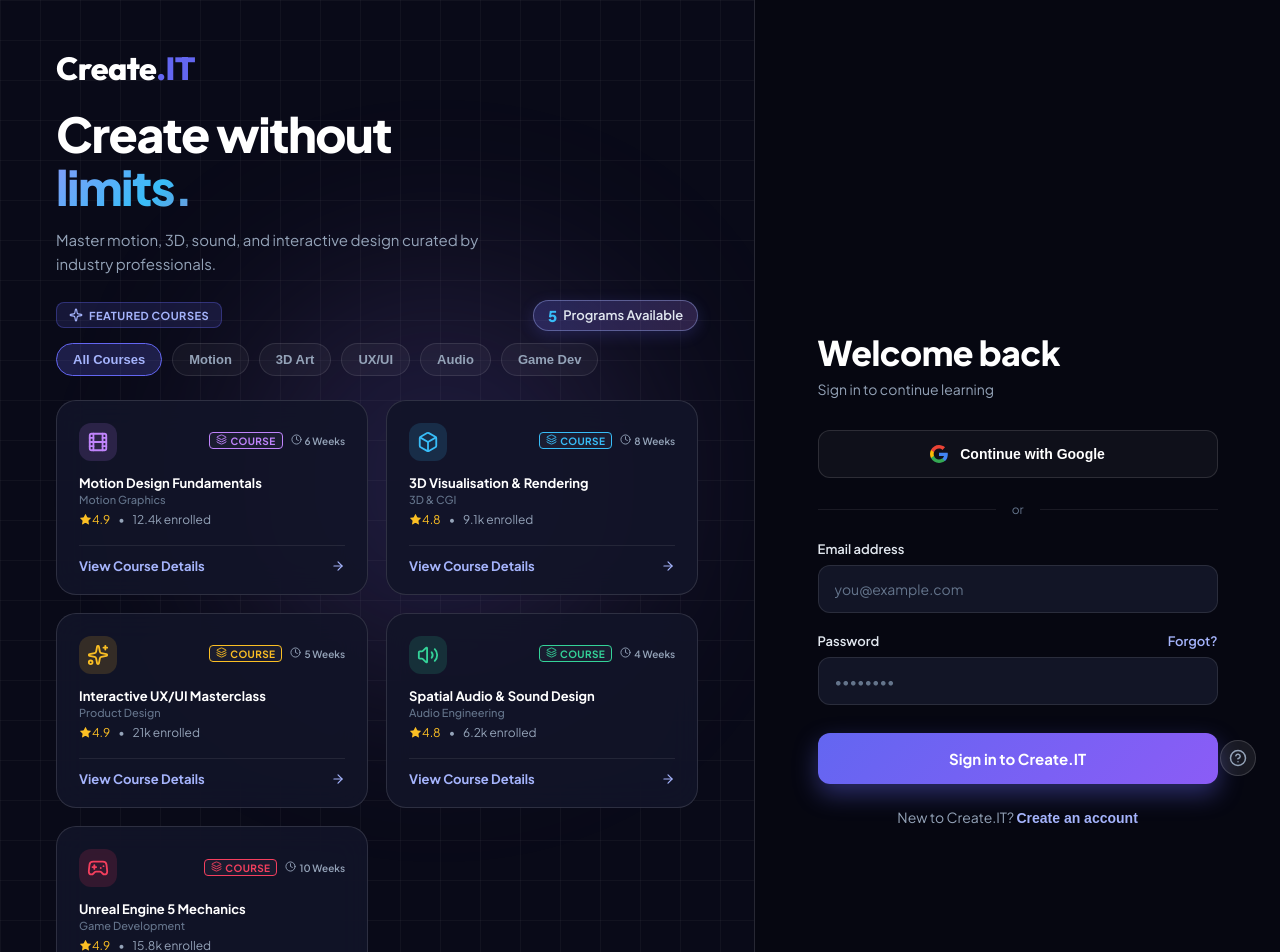
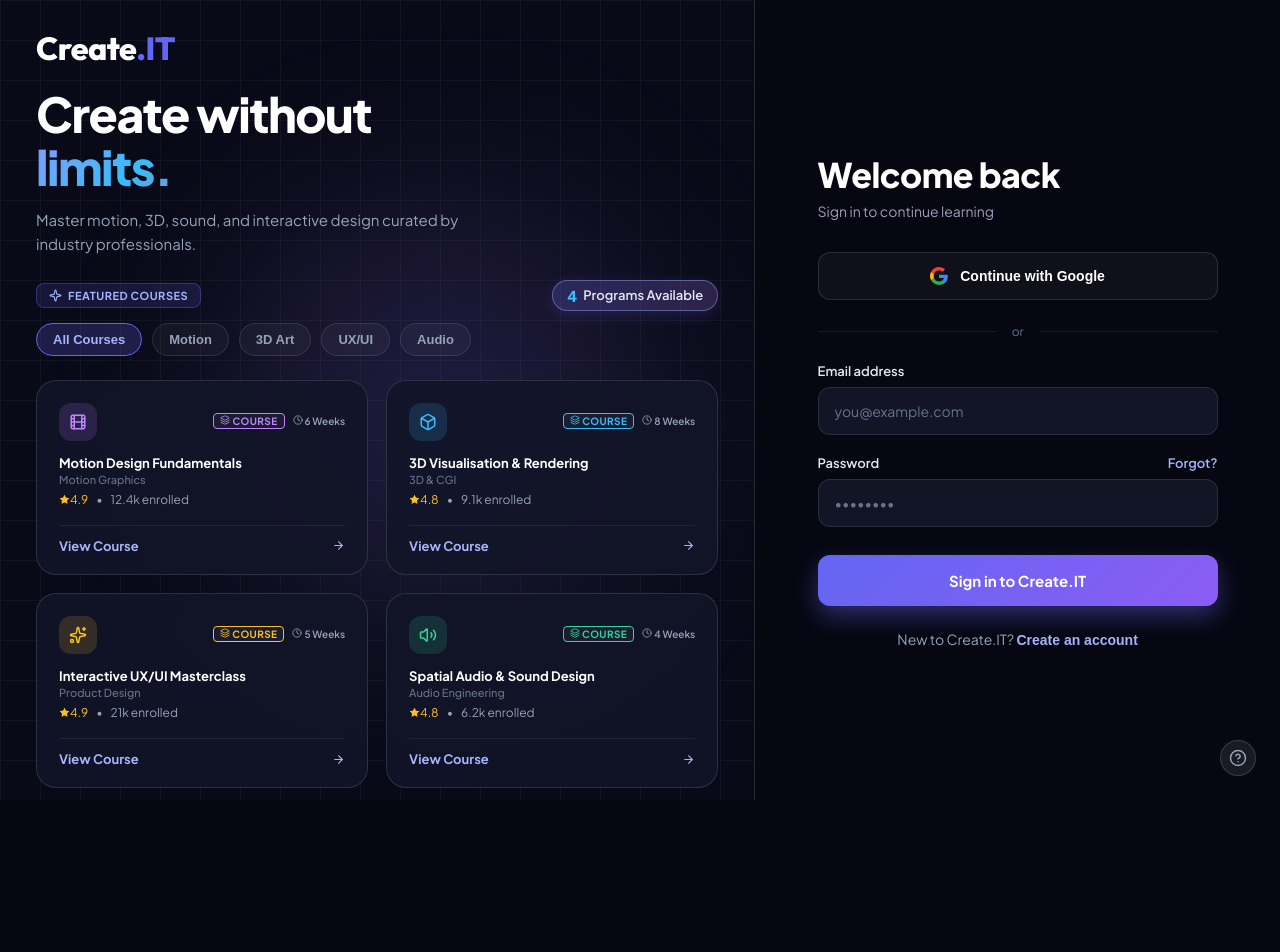
Before and after one commit to RudolphLamp/imy, a React (Vite) app: page / in a window 1280 px wide. Shown: the top 952 px of the page. After the commit the page ends 800 px from the top, so only its background shows below. Built offline with nearby package versions, Linux system fonts and the light colour scheme.

Commit message:
Lock page height to 100vh and eliminate vertical scrollbars on login page

```diff
--- a/src/components/HeroPanel.jsx
+++ b/src/components/HeroPanel.jsx
@@ -7,7 +7,6 @@ import {
   Volume2,
   Gamepad2,
   Star,
-  GraduationCap,
   ArrowRight,
   Clock,
   Layers,
@@ -62,18 +61,6 @@ const COURSES = [
     students: '6.2k',
     duration: '4 Weeks',
     icon: Volume2
-  },
-  {
-    id: 'game',
-    title: 'Unreal Engine 5 Mechanics',
-    category: 'Game Dev',
-    categoryName: 'Game Development',
-    tagColor: '#f43f5e',
-    bgColor: 'rgba(244, 63, 94, 0.15)',
-    rating: '4.9',
-    students: '15.8k',
-    duration: '10 Weeks',
-    icon: Gamepad2
   }
 ];
 
@@ -82,8 +69,7 @@ const CATEGORIES = [
   { id: 'Motion', label: 'Motion' },
   { id: '3D', label: '3D Art' },
   { id: 'UX/UI', label: 'UX/UI' },
-  { id: 'Audio', label: 'Audio' },
-  { id: 'Game Dev', label: 'Game Dev' }
+  { id: 'Audio', label: 'Audio' }
 ];
 
 export default function HeroPanel() {
@@ -133,7 +119,7 @@ export default function HeroPanel() {
         <div className="catalog-header-container">
           <div className="catalog-title-row">
             <span className="catalog-section-badge">
-              <Sparkle size={14} /> FEATURED COURSES
+              <Sparkle size={13} /> FEATURED COURSES
             </span>
             <span className="catalog-count-badge">
               <strong>{filteredCourses.length}</strong> Programs Available
@@ -155,7 +141,7 @@ export default function HeroPanel() {
           </div>
         </div>
 
-        {/* Structured Grid of Larger Course Cards */}
+        {/* Structured 2-Column Compact Grid of Course Cards */}
         <div className="courses-grid">
           <AnimatePresence mode="popLayout">
             {filteredCourses.map((course) => {
@@ -169,23 +155,23 @@ export default function HeroPanel() {
                   animate={{ opacity: 1, scale: 1 }}
                   exit={{ opacity: 0, scale: 0.95 }}
                   transition={{ duration: 0.25 }}
-                  whileHover={{ y: -5, borderColor: "rgba(99, 102, 241, 0.6)" }}
+                  whileHover={{ y: -3, borderColor: "rgba(99, 102, 241, 0.6)" }}
                   className="grid-course-card"
                   onClick={() => handleCourseClick(course.title)}
                 >
                   {/* Course Top Header */}
                   <div className="card-top-row">
                     <div className="card-icon-box" style={{ background: course.bgColor, color: course.tagColor }}>
-                      <IconComponent size={22} />
+                      <IconComponent size={18} />
                     </div>
 
                     <div className="card-badges-group">
                       <span className="card-course-badge" style={{ color: course.tagColor, borderColor: course.tagColor }}>
-                        <Layers size={11} style={{ display: 'inline', marginRight: '3px' }} />
+                        <Layers size={10} style={{ display: 'inline', marginRight: '2px' }} />
                         Course
                       </span>
                       <span className="card-duration-badge">
-                        <Clock size={11} style={{ display: 'inline', marginRight: '3px' }} />
+                        <Clock size={10} style={{ display: 'inline', marginRight: '2px' }} />
                         {course.duration}
                       </span>
                     </div>
@@ -198,7 +184,7 @@ export default function HeroPanel() {
 
                     <div className="card-meta-row">
                       <span className="star-icon-inline">
-                        <Star size={13} fill="#fbbf24" stroke="none" /> {course.rating}
+                        <Star size={11} fill="#fbbf24" stroke="none" /> {course.rating}
                       </span>
                       <span>•</span>
                       <span>{course.students} enrolled</span>
@@ -206,8 +192,8 @@ export default function HeroPanel() {
 
                     {/* View Course Action */}
                     <div className="card-action-link">
-                      <span>View Course Details</span>
-                      <ArrowRight size={14} />
+                      <span>View Course</span>
+                      <ArrowRight size={13} />
                     </div>
                   </div>
                 </motion.div>
@@ -222,19 +208,19 @@ export default function HeroPanel() {
       <div className="hero-stats-row">
         <div className="stat-box">
           <h4>240+</h4>
-          <p>Courses Available</p>
+          <p>Courses</p>
         </div>
         <div className="stat-box">
           <h4>50k+</h4>
-          <p>Active Students</p>
+          <p>Students</p>
         </div>
         <div className="stat-box">
           <h4>98%</h4>
           <p>Satisfaction</p>
         </div>
         <div className="stat-box">
-          <h4>4.8 <Star size={14} fill="#fbbf24" stroke="none" style={{ display: 'inline', verticalAlign: 'middle' }} /></h4>
-          <p>Avg Course Rating</p>
+          <h4>4.8 <Star size={13} fill="#fbbf24" stroke="none" style={{ display: 'inline', verticalAlign: 'middle' }} /></h4>
+          <p>Avg Rating</p>
         </div>
       </div>
 
--- a/src/index.css
+++ b/src/index.css
@@ -33,22 +33,25 @@
   padding: 0;
 }
 
-body {
+html, body {
+  height: 100vh;
+  max-height: 100vh;
+  overflow: hidden;
   font-family: var(--font-sans);
   background-color: var(--bg-dark-panel);
   color: var(--text-white);
-  min-height: 100vh;
-  overflow-x: hidden;
   -webkit-font-smoothing: antialiased;
   user-select: none;
 }
 
 /* App Main Container */
 .app-container {
-  min-height: 100vh;
+  height: 100vh;
+  max-height: 100vh;
   display: flex;
   width: 100vw;
   position: relative;
+  overflow: hidden;
 }
 
 /* Single View Split Grid */
@@ -56,7 +59,9 @@ body {
   display: grid;
   grid-template-columns: 1.18fr 0.82fr;
   width: 100%;
-  min-height: 100vh;
+  height: 100vh;
+  max-height: 100vh;
+  overflow: hidden;
 }
 
 /* Centered Layout for Register View */
@@ -65,10 +70,12 @@ body {
   align-items: center;
   justify-content: center;
   width: 100%;
-  min-height: 100vh;
+  height: 100vh;
+  max-height: 100vh;
   background-color: var(--bg-dark-panel);
   position: relative;
   padding: 24px;
+  overflow: hidden;
 }
 
 /* Background Ambient Glow & Grid Texture */
@@ -76,11 +83,14 @@ body {
   background-color: var(--bg-dark-hero);
   position: relative;
   overflow: hidden;
-  padding: 48px 56px;
+  height: 100vh;
+  max-height: 100vh;
+  padding: 28px 36px;
   display: flex;
   flex-direction: column;
   justify-content: space-between;
   border-right: 1px solid var(--bg-card-border);
+  box-sizing: border-box;
 }
 
 .hero-panel::before {
@@ -506,14 +516,14 @@ body {
   position: relative;
   z-index: 5;
   border-top: 1px solid rgba(255, 255, 255, 0.08);
-  padding-top: 20px;
+  padding-top: 14px;
   display: grid;
   grid-template-columns: repeat(4, 1fr);
-  gap: 16px;
+  gap: 12px;
 }
 
 .stat-box h4 {
-  font-size: 24px;
+  font-size: 20px;
   font-weight: 800;
   color: #ffffff;
   margin-bottom: 2px;
@@ -523,18 +533,22 @@ body {
 }
 
 .stat-box p {
-  font-size: 12px;
+  font-size: 11px;
   color: var(--text-subtle);
 }
 
 /* Right Form Side Panel */
 .form-panel {
   background-color: var(--bg-dark-panel);
-  padding: 48px 56px;
+  padding: 28px 40px;
+  height: 100vh;
+  max-height: 100vh;
+  overflow: hidden;
   display: flex;
   flex-direction: column;
   justify-content: center;
   position: relative;
+  box-sizing: border-box;
 }
 
 .form-container {
```
